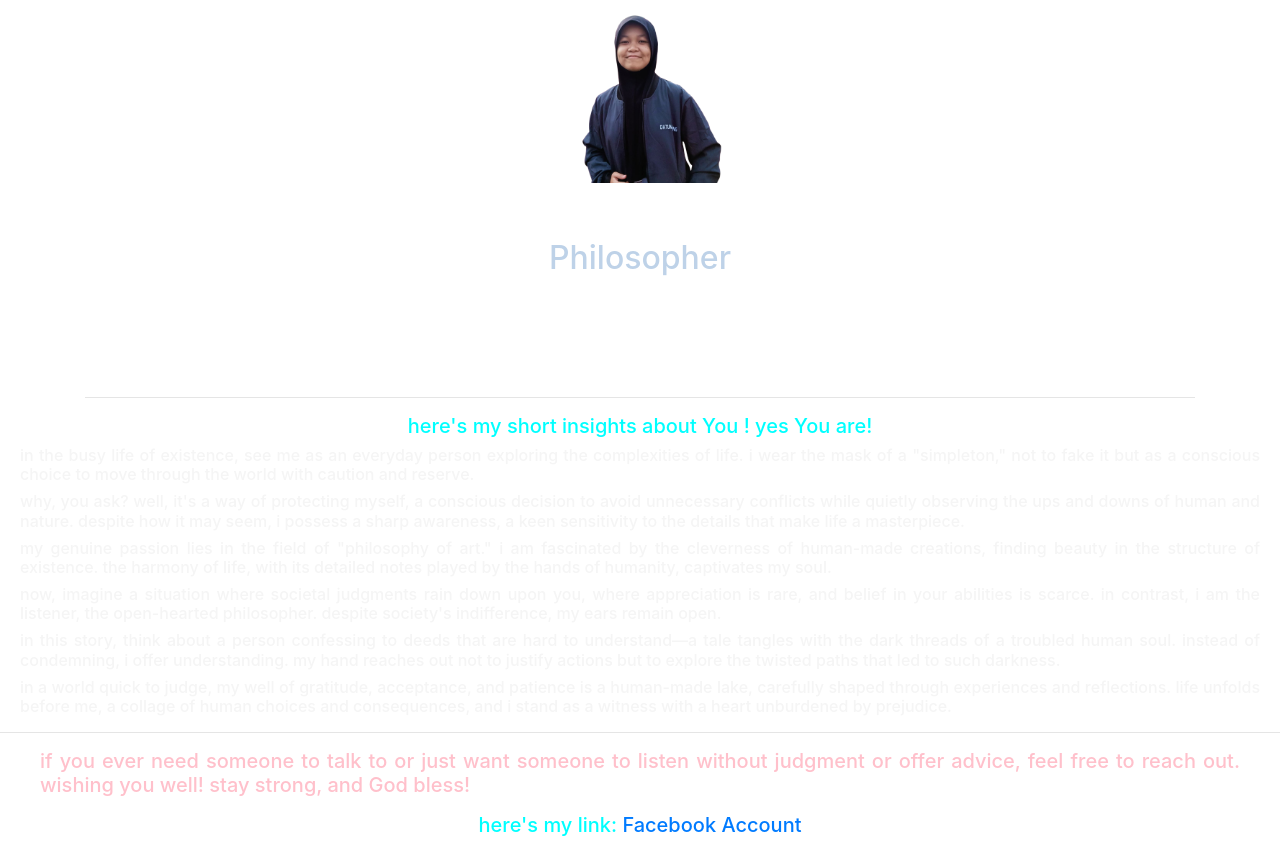
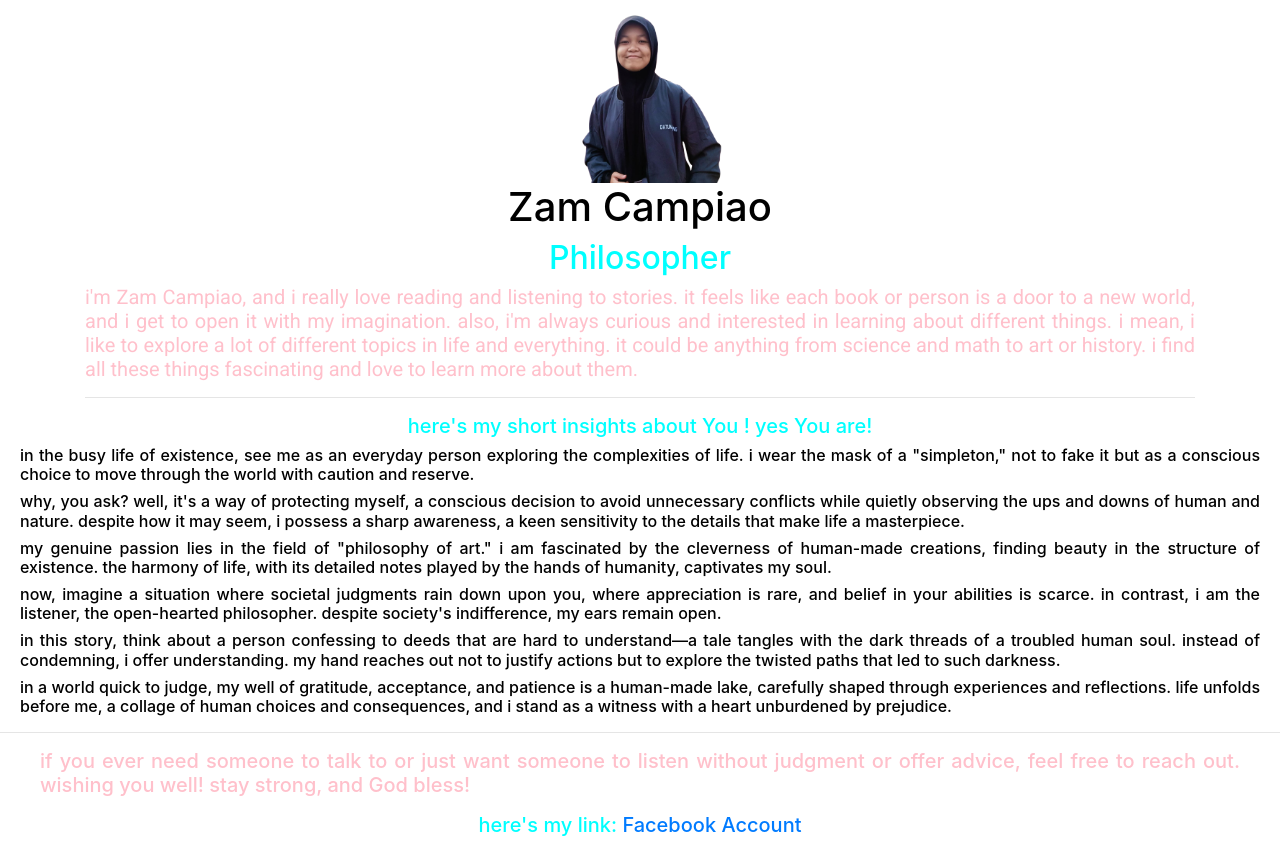
Before and after one commit to ryk0616/PilosopongInjinirTots-WoW, a plain HTML site: page index.html in a window 1280 px wide. Shown: the part 593-1446 px from the top of the page. Drawn offline with nearby package versions, Linux system fonts and the light colour scheme; a web font is replaced by a local one.

Commit message:
Update index.html

```diff
--- a/index.html
+++ b/index.html
@@ -36,9 +36,9 @@
     </div>
     <div class="container">
         <img src="zamii.jpg.png" alt="My Profile Image" height="180" >
-        <h1 style="color:white">Zam Campiao</h1>
-        <h2 style="color:rgb(190, 210, 232)" >Philosopher</h2>
-        <p style="color:white; text-align: justify;font-family: 'Roboto', sans-serif;"  >i'm Zam Campiao, and i really love reading and listening to stories. it feels like each book or person is a door to a new world, and i get to open it with my imagination. also, i'm always curious and interested in learning about different things. i mean, i like to explore a lot of different topics in life and everything. it could be anything from science and math to art or history. i find all these things fascinating and love to learn more about them.</p>
+        <h1 style="color:black">Zam Campiao</h1>
+        <h2 style="color:black(190, 210, 232)" >Philosopher</h2>
+        <p style="color:pink; text-align: justify;font-family: 'Roboto', sans-serif;"  >i'm Zam Campiao, and i really love reading and listening to stories. it feels like each book or person is a door to a new world, and i get to open it with my imagination. also, i'm always curious and interested in learning about different things. i mean, i like to explore a lot of different topics in life and everything. it could be anything from science and math to art or history. i find all these things fascinating and love to learn more about them.</p>
 
 
         <hr>
@@ -46,23 +46,23 @@
         <h5 > here's my short insights about You ! yes You are! </h5>
 
 
-        <h6 style="text-align: justify; padding-left: 20px; padding-right: 20px; color: whitesmoke;"  >
+        <h6 style="text-align: justify; padding-left: 20px; padding-right: 20px; color: black;"  >
             in the busy life of existence, see me as an everyday person exploring the complexities of life. i wear the mask of a "simpleton," not to fake it but as a conscious choice to move through the world with caution and reserve.
         </h6>
-        <h6 style="text-align:justify; padding-left: 20px; padding-right: 20px; color: whitesmoke;"  >
+        <h6 style="text-align:justify; padding-left: 20px; padding-right: 20px; color: black;"  >
             why, you ask? well, it's a way of protecting myself, a conscious decision to avoid unnecessary conflicts while quietly observing the ups and downs of human and nature. despite how it may seem, i possess a sharp awareness, a keen sensitivity to the details that make life a masterpiece.
         </h6>
-        <h6 style="text-align: justify; padding-left: 20px; padding-right: 20px; color: whitesmoke;"  >
+        <h6 style="text-align: justify; padding-left: 20px; padding-right: 20px; color: black;"  >
             my genuine passion lies in the field of "philosophy of art." i am fascinated by the cleverness of human-made creations, finding beauty in the structure of existence. the harmony of life, with its detailed notes played by the hands of humanity, captivates my soul.
         </h6>
-        <h6 style="text-align: justify; padding-left: 20px; padding-right: 20px; color: whitesmoke;"  >
+        <h6 style="text-align: justify; padding-left: 20px; padding-right: 20px; color: black;"  >
             now, imagine a situation where societal judgments rain down upon you, where appreciation is rare, and belief in your abilities is scarce. in contrast, i am the listener, the open-hearted philosopher. despite society's indifference, my ears remain open.
         </h6>
-        <h6 style="text-align: justify; padding-left: 20px; padding-right: 20px; color: whitesmoke;"  >
+        <h6 style="text-align: justify; padding-left: 20px; padding-right: 20px; color: black;"  >
             in this story, think about a person confessing to deeds that are hard to understand—a tale tangles with the dark threads of a troubled human soul. instead of condemning, i offer understanding. my hand reaches out not to justify actions but to explore the twisted paths that led to such darkness.
 
         </h6>
-        <h6 style="text-align: justify; padding-left: 20px; padding-right: 20px; color: whitesmoke;"  >
+        <h6 style="text-align: justify; padding-left: 20px; padding-right: 20px; color: black;"  >
             in a world quick to judge, my well of gratitude, acceptance, and patience is a human-made lake, carefully shaped through experiences and reflections. life unfolds before me, a collage of human choices and consequences, and i stand as a witness with a heart unburdened by prejudice.
         </h6>
         <hr>
```
